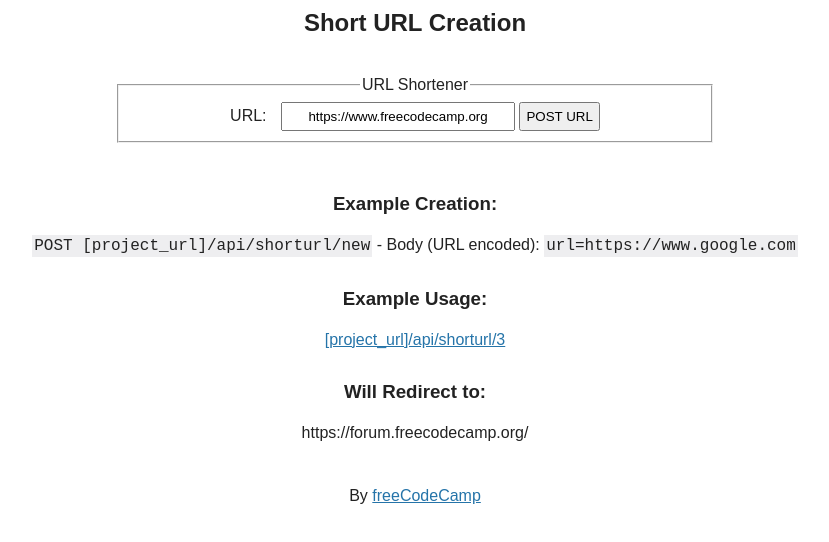
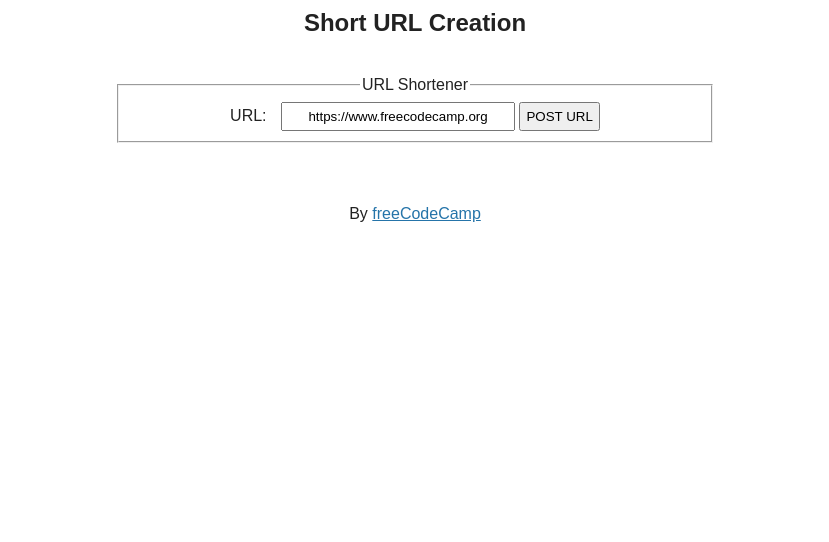
Before and after one commit to freeCodeCamp/boilerplate-project-urlshortener, a website: page views/index.html in a window 1280 px wide. Shown: the part 72-614 px from the top of the page, without its empty margins (225-1054 px from the left). Drawn offline with Linux system fonts and the light colour scheme.

Commit message:
fix: remove user stories and example usage

```diff
--- a/views/index.html
+++ b/views/index.html
@@ -25,14 +25,6 @@
           </fieldset>
         </form>
       </section>
-      <section>
-        <h3>Example Creation:</h3>
-        <p><code>POST [project_url]/api/shorturl/new</code> - Body (URL encoded): <code>url=https://www.google.com</code></p>
-        <h3>Example Usage:</h3>
-        <a href="https://url-shortener.freecodecamp.repl.co/api/shorturl/3">[project_url]/api/shorturl/3</a>
-        <h3>Will Redirect to:</h3>
-        <p>https://forum.freecodecamp.org/</p>
-      </section>
     </main>
     <footer>
       <p>By <a href="https://www.freecodecamp.org">freeCodeCamp</a></p>
```
Also changed, not shown: README.md.
